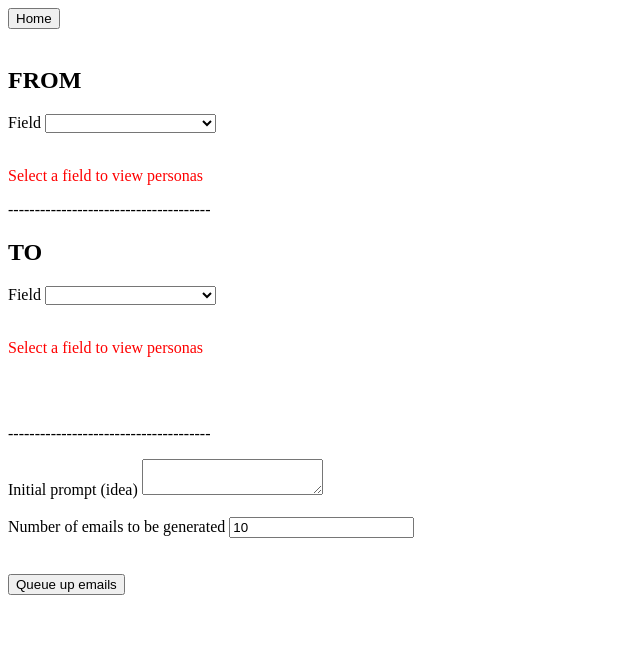
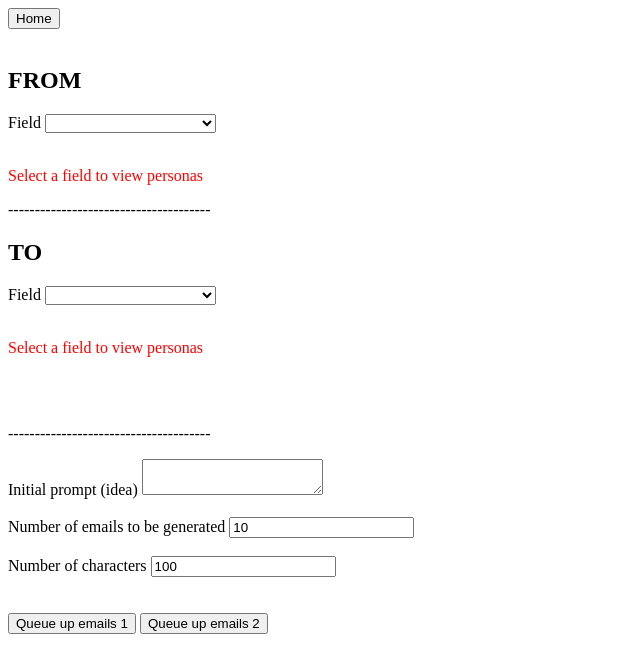
Before and after one commit to gabrielnvian/EmailGenerationPortal, a SvelteKit app: page /generate in a window 1280 px wide. Shown: the top 672 px of the page, without its empty margins (0-640 px from the left). Built offline with nearby package versions, Linux system fonts and the light colour scheme.

Commit message:
Add support for email length and webhook version

```diff
--- a/src/routes/generate/+page.svelte
+++ b/src/routes/generate/+page.svelte
@@ -11,12 +11,13 @@
 	let toField: string = "";
 	let idea: string = "";
 	let n: number = 10;
+	let length: number = 100;
 
 	let fromPersonas: Writable<Persona[]> = writable([]);
 	let toPersonas: Writable<Persona[]> = writable([]);
 
 	$: filteredFromPersonas = $personas.filter(p => p.field === fromField);
-	$: filteredToPersonas   = $personas.filter(p => p.field === toField);
+	$: filteredToPersonas = $personas.filter(p => p.field === toField);
 
 
 	// Using Sets to clear out duplicate values
@@ -41,7 +42,7 @@
 <br/>
 
 {#if fromField}
-	<PersonaSelector personas={filteredFromPersonas} selectedPersonas="{fromPersonas}" />
+	<PersonaSelector personas={filteredFromPersonas} selectedPersonas="{fromPersonas}"/>
 {:else}
 	<p style="color:red">Select a field to view personas</p>
 {/if}
@@ -81,8 +82,18 @@
 
 <br/>
 <br/>
+
+<label>Number of characters</label>
+<input bind:value={length} type="number"/>
+
+<br/>
+<br/>
 <br/>
 
-<button on:click={() => queueEmails(fromField, toField, idea, $fromPersonas, $toPersonas, n)}>
-	Queue up emails
+<button on:click={() => queueEmails(fromField, toField, idea, $fromPersonas, $toPersonas, n, length, 1)}>
+	Queue up emails 1
 </button>
+
+<button on:click={() => queueEmails(fromField, toField, idea, $fromPersonas, $toPersonas, n, length, 2)}>
+	Queue up emails 2
+</button>
--- a/src/routes/generate/generate.ts
+++ b/src/routes/generate/generate.ts
@@ -1,7 +1,18 @@
 import {Persona} from "../../personas.model";
 
-export async function queueEmails(fromField: string, toField: string, idea: string, fromPersonas: Persona[], toPersonas: Persona[], n: number) {
-	const url = "https://n8n.tail068f9.ts.net/webhook/generate-email";
+export async function queueEmails(
+	fromField: string,
+	toField: string,
+	idea: string,
+	fromPersonas: Persona[],
+	toPersonas: Persona[],
+	n: number,
+	length: number,
+	version: number
+) {
+	const url = version === 1
+		? "https://n8n.tail068f9.ts.net/webhook/generate-email"
+		: "https://n8n.tail068f9.ts.net/webhook/3726feba-2e41-424a-a5d9-04713248c600";
 
 	const response = await fetch(url, {
 		method: "POST",
@@ -14,7 +25,10 @@ export async function queueEmails(fromField: string, toField: string, idea: stri
 			idea,
 			from: fromPersonas.map(persona => JSON.stringify(persona)),
 			to: toPersonas.map(persona => JSON.stringify(persona)),
-			emailCount: n
+			emailCount: n,
+			length
 		})
 	});
+
+	console.log(response)
 }
```
